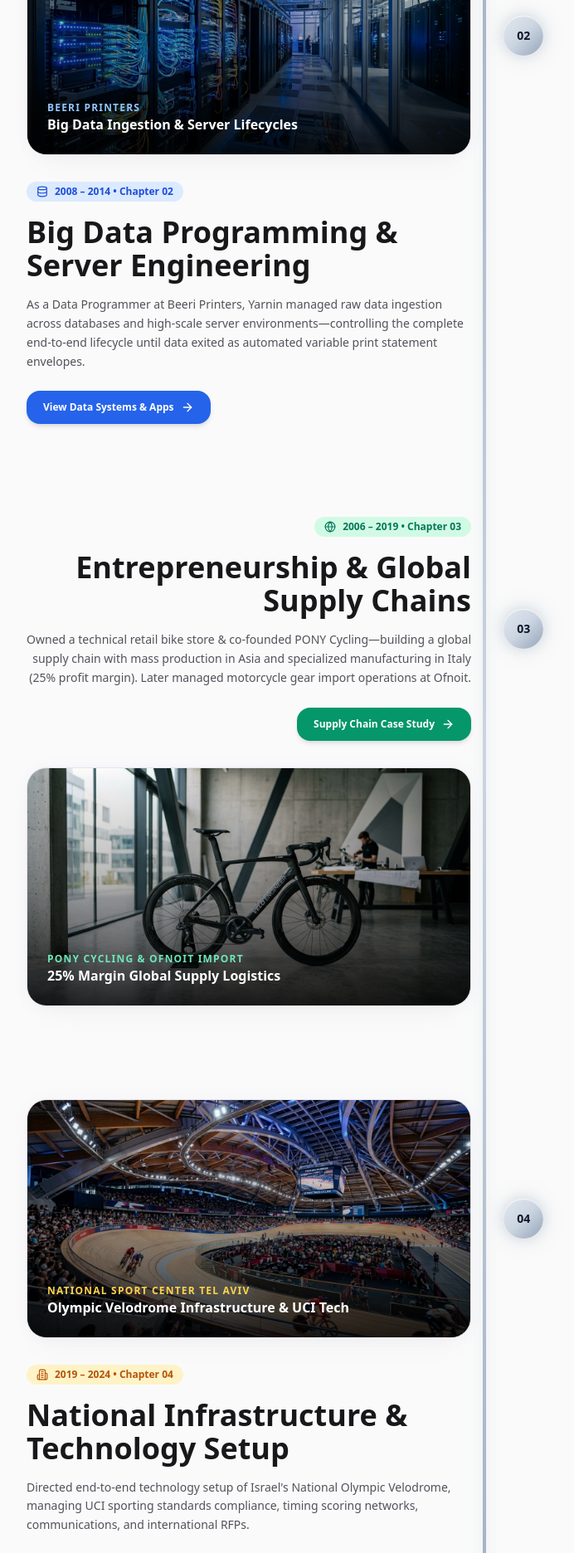
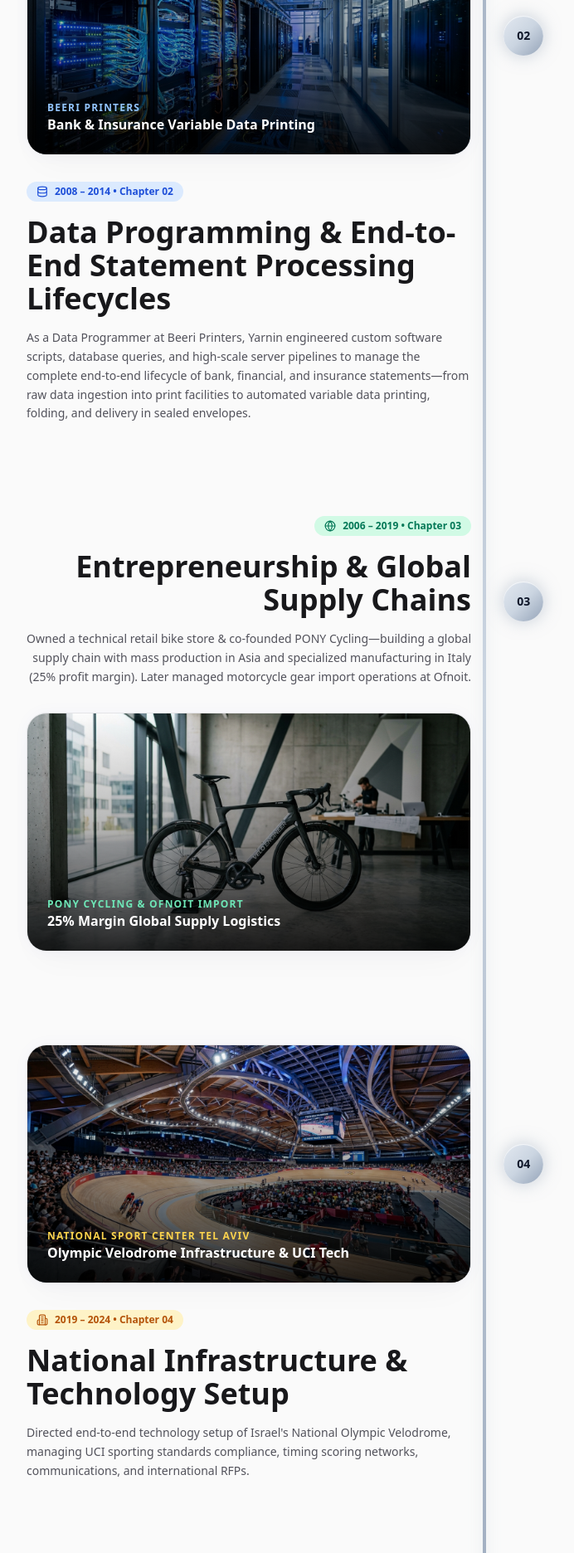
Before and after one commit to yarninp-tech/ponyapp-hub, a Next.js app: page / in a window 1280 px wide. Shown: the part 1500-3372 px from the top of the page at 83% size, without its empty margins (56-748 px from the left). Built offline with nearby package versions, Linux system fonts and the light colour scheme.

Commit message:
Remove inline links from Chapters 2, 3, and 4, and update Chapter 2 wording for Data Programming & bank/insurance statement lifecycles

```diff
--- a/app/page.tsx
+++ b/app/page.tsx
@@ -185,20 +185,20 @@ export default function HomePage() {
             </div>
           </div>
 
-          {/* CHAPTER 02: Big Data & Systems Programming */}
+          {/* CHAPTER 02: Big Data & Systems Programming (Updated Wording, No Links) */}
           <div className="grid grid-cols-1 md:grid-cols-12 gap-8 items-center">
             {/* Visual Photo Card */}
             <div className="md:col-span-6 md:order-1 order-2">
               <div className="relative h-72 rounded-3xl overflow-hidden shadow-2xl group editorial-card border-2 border-blue-500/20">
                 <Image
                   src="/images/server.jpg"
-                  alt="Big Data & Server Infrastructure at Beeri Printers"
+                  alt="Data Programming & Statement Lifecycles at Beeri Printers"
                   fill
                   className="object-cover group-hover:scale-105 transition-transform duration-700"
                 />
                 <div className="absolute inset-0 bg-gradient-to-t from-black/85 via-black/30 to-transparent p-6 flex flex-col justify-end">
                   <span className="text-xs font-bold text-blue-300 uppercase tracking-widest">Beeri Printers</span>
-                  <h3 className="text-base font-bold text-white">Big Data Ingestion & Server Lifecycles</h3>
+                  <h3 className="text-base font-bold text-white">Bank & Insurance Variable Data Printing</h3>
                 </div>
               </div>
             </div>
@@ -216,24 +216,15 @@ export default function HomePage() {
                 <span>2008 – 2014 • Chapter 02</span>
               </div>
               <h2 className="text-3xl sm:text-4xl font-extrabold text-zinc-900 dark:text-white">
-                Big Data Programming & Server Engineering
+                Data Programming & End-to-End Statement Processing Lifecycles
               </h2>
               <p className="text-sm text-zinc-600 dark:text-zinc-300 leading-relaxed">
-                As a Data Programmer at Beeri Printers, Yarnin managed raw data ingestion across databases and high-scale server environments—controlling the complete end-to-end lifecycle until data exited as automated variable print statement envelopes.
+                As a Data Programmer at Beeri Printers, Yarnin engineered custom software scripts, database queries, and high-scale server pipelines to manage the complete end-to-end lifecycle of bank, financial, and insurance statements—from raw data ingestion into print facilities to automated variable data printing, folding, and delivery in sealed envelopes.
               </p>
-              <div className="pt-2">
-                <Link
-                  href="/apps"
-                  className="inline-flex items-center gap-2 bg-blue-600 hover:bg-blue-700 text-white font-bold py-3 px-5 rounded-2xl text-xs transition-all shadow-md"
-                >
-                  <span>View Data Systems & Apps</span>
-                  <ArrowRight className="w-4 h-4" />
-                </Link>
-              </div>
             </div>
           </div>
 
-          {/* CHAPTER 03: Entrepreneurship & Supply Chain */}
+          {/* CHAPTER 03: Entrepreneurship & Supply Chain (No Links) */}
           <div className="grid grid-cols-1 md:grid-cols-12 gap-8 items-center">
             <div className="md:col-span-6 md:text-right space-y-4">
               <div className="inline-flex items-center gap-2 px-3 py-1 rounded-full bg-emerald-100 dark:bg-emerald-950 text-emerald-700 dark:text-emerald-300 text-xs font-bold">
@@ -246,15 +237,6 @@ export default function HomePage() {
               <p className="text-sm text-zinc-600 dark:text-zinc-300 leading-relaxed">
                 Owned a technical retail bike store & co-founded PONY Cycling—building a global supply chain with mass production in Asia and specialized manufacturing in Italy (25% profit margin). Later managed motorcycle gear import operations at Ofnoit.
               </p>
-              <div className="pt-2 flex flex-wrap items-center md:justify-end gap-3">
-                <Link
-                  href="/about"
-                  className="inline-flex items-center gap-2 bg-emerald-600 hover:bg-emerald-700 text-white font-bold py-3 px-5 rounded-2xl text-xs transition-all shadow-md"
-                >
-                  <span>Supply Chain Case Study</span>
-                  <ArrowRight className="w-4 h-4" />
-                </Link>
-              </div>
             </div>
 
             {/* Silver Node Badge Center */}
@@ -281,7 +263,7 @@ export default function HomePage() {
             </div>
           </div>
 
-          {/* CHAPTER 04: National Infrastructure & Tel Aviv Velodrome */}
+          {/* CHAPTER 04: National Infrastructure & Tel Aviv Velodrome (No Links) */}
           <div className="grid grid-cols-1 md:grid-cols-12 gap-8 items-center">
             {/* Visual Photo Card */}
             <div className="md:col-span-6 md:order-1 order-2">
@@ -317,15 +299,6 @@ export default function HomePage() {
               <p className="text-sm text-zinc-600 dark:text-zinc-300 leading-relaxed">
                 Directed end-to-end technology setup of Israel's National Olympic Velodrome, managing UCI sporting standards compliance, timing scoring networks, communications, and international RFPs.
               </p>
-              <div className="pt-2">
-                <Link
-                  href="/apps"
-                  className="inline-flex items-center gap-2 bg-amber-600 hover:bg-amber-700 text-white font-bold py-3 px-5 rounded-2xl text-xs transition-all shadow-md"
-                >
-                  <span>Velodrome & Infrastructure Case Study</span>
-                  <ArrowRight className="w-4 h-4" />
-                </Link>
-              </div>
             </div>
           </div>
 
```
